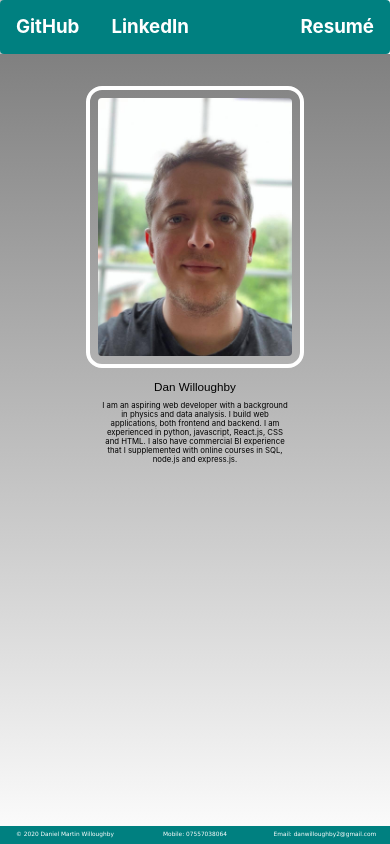
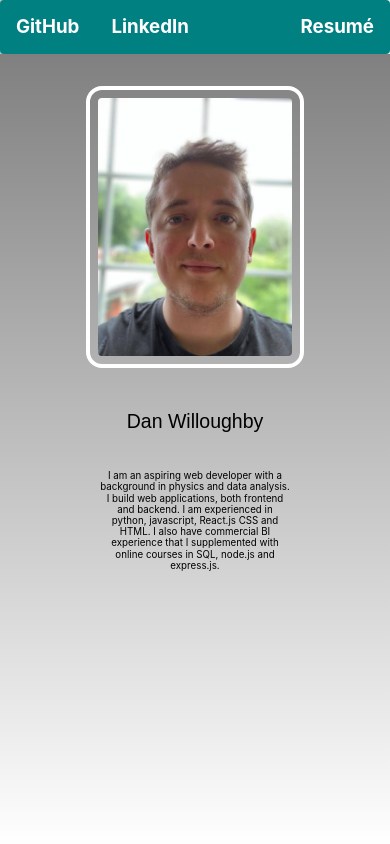
Before and after one commit to shoorano/Portfolio, a React (Create React App) app: page / in a window 390 px wide. Shown: the top 844 px of the page. Built offline with nearby package versions, Linux system fonts and the light colour scheme.

Commit message:
Fixed whitespace at bottom of page and added media queries for phone display discrepencies.

```diff
--- a/public/index.html
+++ b/public/index.html
@@ -9,7 +9,6 @@
       name="description"
       content="Web site created using create-react-app"
     />
-    <link rel="apple-touch-icon" href="%PUBLIC_URL%/logo192.png" />
     <!--
       manifest.json provides metadata used when your web app is installed on a
       user's mobile device or desktop. See https://developers.google.com/web/fundamentals/web-app-manifest/
--- a/src/App.js
+++ b/src/App.js
@@ -1,4 +1,4 @@
-import React, { Component } from 'react';
+import React from 'react';
 import Header from "./Components/Header/Header.js"
 import Introduction from "./Components/Introduction/Introduction.js"
 import ProjectList from "./Components/ProjectList/ProjectList.js"
@@ -6,23 +6,16 @@ import Skills from "./Components/Skills/Skills.js"
 import Footer from "./Components/Footer/Footer.js"
 import './App.css';
 
-class App extends Component {
-  constructor() {
-    super();
-    this.state = {
-
-    }
-  }
-  render() {
-    return(
-      <div className="App">
-          <Header className="" />
-          <Introduction className="" />
-          <ProjectList className="" />
-          <Skills className="" />
-          <Footer className="" />
-      </div>
-    )}
+const App = () => {
+  return(
+    <div className="App">
+        <Header />
+        <Introduction />
+        <ProjectList />
+        <Skills />
+        <Footer />
+    </div>
+  )
 }
 
 export default App;
--- /dev/null
+++ b/src/Components/Footer/Footer.css
@@ -0,0 +1,16 @@
+.footer-p {
+    color: white;
+    font-family: sans-serif;
+    font-size: 2.3vw;
+    margin-top: 3px;
+    margin-bottom: 3px;
+    font-weight: normal;
+
+}
+
+@media screen and (max-width: 600px) {
+    .footer-p {
+        font-size: 2.4vw;
+        font-weight: bold;
+    }
+}
--- a/src/Components/Footer/Footer.js
+++ b/src/Components/Footer/Footer.js
@@ -1,23 +1,16 @@
 import React from 'react';
-
-const h = {
-   color: "white",
-   fontFamily: "Comic Sans MS, cursive, sans-serif",
-   fontSize: "1.5vw"
-}
+import './Footer.css';
 
 const footer = {
-  background: "#008080",
-  position: "sticky",
-  bottom: "0"
+  background: "#008080"
 }
 
 const Footer = () => {
   return (
-    <div className="Footer dib pa0 w-100" style={footer}>
-      <p className="fl w-third" style={h}>&#169; 2020 Daniel Martin Willoughby </p>
-      <p className="fl w-third" style={h}>Mobile: 07557038064</p>
-      <p className="fl w-third" style={h}>Email: danwilloughby2@gmail.com</p>
+    <div className="Footer w-100 dib ma0 pa1 flex" style={footer}>
+      <p className="footer-p fl w-third">&#169;2020 Dan Willoughby</p>
+      <p className="footer-p fl w-third">+44 (0) 7557038064</p>
+      <p className="footer-p fl w-third">danwilloughby2@gmail.com</p>
     </div>
   );
 }
--- a/src/Components/Header/Header.js
+++ b/src/Components/Header/Header.js
@@ -23,8 +23,8 @@ const Header = () => {
       <h3 className="tc fl w-15 pa3 br3 ma0 grow">
         <a href="https://www.linkedin.com/in/dan-willoughby-092539196/" style={linkText}>LinkedIn</a>
       </h3>
-      <h3 className="tr fl br3 pa3 ma0 grow flex-auto">
-        <a href={pdf} target = "_blank" style={linkText}>Resumé</a>
+      <h3 className="tr fl br3 pa3 ma0 flex-auto">
+        <a href={pdf} target = "_blank" rel="noopener noreferrer" style={linkText}>Resumé</a>
       </h3>
     </div>
   );
--- /dev/null
+++ b/src/Components/Introduction/Introduction.css
@@ -0,0 +1,22 @@
+.intro-h {
+    color: Black;
+    font-family: sans-serif;
+    font-size: 5vw;
+    margin-bottom: 30px;
+    font-weight: normal;
+}
+
+.intro-p {
+    font-size: 1.5vw;
+}
+
+.intro-img {
+    width: 23vh;
+    margin-bottom: 30px;
+}
+
+@media screen and (max-width: 600px) {
+    .intro-p {
+        font-size: 2.5vw;
+    }
+}
--- a/src/Components/Introduction/Introduction.js
+++ b/src/Components/Introduction/Introduction.js
@@ -1,38 +1,15 @@
 import React from 'react';
 import Selfie from './selfie.jpg'
-
-const h = {
-   color: "Black",
-   fontFamily: "sans-serif",
-   fontSize: "3vw"
-}
-
-const p = {
-  fontSize: "2vw"
-}
-
-const img = {
-  width: "23vh"
-}
+import './Introduction.css'
 
 const Introduction = () => {
   return (
-    <div className="Introduction pa0 ma0 center" style={{ height: "95vh", background: "linear-gradient( gray , white)" }}>
+    <div className="Introduction pa0 ma0 center" style={{ height: "94vh", background: "linear-gradient( gray , white)" }}>
       <div className="pa0 center pa4" style={{width: "80%"}}>
-        <img className="grow pa2 ba bw2 b--white br4" style={img}  src={Selfie} alt="" />
+        <img className="intro-img grow pa2 ba bw2 b--white br4"  src={Selfie} alt="" />
         <div className="w-90 pa2 center">
-          <p className=" fl h-10 w-100 ma0 pa0 tc" style={h}>Dan Willoughby</p>
-          <p className=" fl h-90 w-100 ma0 pa2 tc" style={p}>
-              {
-                `I am an aspiring web developer with a background
-                in physics and data analysis. I build web
-                applications, both frontend and backend.
-                I am experienced in python, javascript, React.js,
-                CSS and HTML. I also have commercial BI experience
-                that I supplemented with online courses in SQL,
-                node.js and express.js.`
-              }
-          </p>
+          <h5 className="intro-h fl h-10 w-100 ma0 pa0 tc">Dan Willoughby</h5>
+          <p className="intro-p fl h-90 w-100 ma0 pa2 tc">I am an aspiring web developer with a background in physics and data analysis. I build web applications, both frontend and backend. I am experienced in python, javascript, React.js CSS and HTML. I also have commercial BI experience that I supplemented with online courses in SQL, node.js and express.js.</p>
         </div>
       </div>
     </div>
--- a/src/Components/ProjectList/ProjectList.js
+++ b/src/Components/ProjectList/ProjectList.js
@@ -6,12 +6,10 @@ import scroll from "./scroll.jpg";
 const h = {
    color: "Black",
    fontFamily: "sans-serif",
-   fontSize: "3vw"
-
+   fontSize: "6vw"
 }
 
 const div = {
-
   display: "flex",
   flexWrap: "wrap",
   width: "70%"
@@ -20,7 +18,7 @@ const div = {
 const ProjectList = () => {
   return (
     <div className="ProjectList">
-      <p className="" style={h}>Projects</p>
+      <p className="pa2" style={h}>Projects</p>
       <div className="center" style={div}>
           <Projects
             className=""
--- a/src/Components/Projects/Projects.js
+++ b/src/Components/Projects/Projects.js
@@ -2,7 +2,8 @@ import React from 'react';
 
 const h = {
    color: "Black",
-   fontFamily: "sans-serif"
+   fontFamily: "sans-serif",
+   fontSize: "4vh"
 }
 
 const p = {
@@ -18,13 +19,12 @@ const div = {
   width: "480px"
 }
 
-
 const Projects = ({name, link, image, desc}) => {
   return (
     <div className="Projects br3 pa3 ma3 shadow-5 center" style={div}>
       <a className="" href={link} style={{textDecoration: "none"}}>
         <img className="grow center" src={ image } alt="Error" style={ img } />
-        <h1 className="grow" style={h}>{ name }</h1>
+        <p className="grow" style={h}>{ name }</p>
         <p className="" style={p}>{ desc }</p>
       </a>
     </div>
--- a/src/Components/Skills/Skills.js
+++ b/src/Components/Skills/Skills.js
@@ -1,35 +1,33 @@
 import React from 'react';
 
-
-const div2 = {
-  fontSize: "8vh",
+const div = {
+  fontSize: "9vh",
   color: "#008080",
-  maxWidth: "700px"
+  maxWidth: "700px",
+  marginBottom: "40px"
 }
 
 const h = {
    color: "Black",
    fontFamily: "sans-serif",
-   fontSize: "3vw"
+   fontSize: "5vw"
 }
 
 const Skills = () => {
   return (
-    <div className="Skills w-100 pa4" style={{ background: "linear-gradient(90deg, gray , white)" }}>
-      <p className="" style={h}>Technology Stack</p>
-      <div className="center w-60 w-100" style={div2}>
-        <i class="devicon-python-plain-wordmark pa2 ma2 dib"></i>
-        <i class="devicon-css3-plain-wordmark pa2 ma2 dib"></i>
-        <i class="devicon-html5-plain-wordmark pa2 ma2 dib"></i>
-        <i class="devicon-javascript-plain pa2 ma2 dib"></i>
-        <i class="devicon-react-plain-wordmark pa2 ma2 dib"></i>
-        <i class="devicon-nodejs-plain-wordmark pa2 ma2 dib"></i>
-        <i class="devicon-express-original-wordmark pa2 ma2 dib"></i>
-        <i class="devicon-postgresql-plain-wordmark pa2 ma2 dib"></i>
-        <i class="devicon-github-plain-wordmark pa2 ma2 dib"></i>
-        <i class="devicon-heroku-plain-wordmark pa2 ma2 dib"></i>
-
-
+    <div className="Skills pa4 w-100" style={{ background: "linear-gradient(90deg, gray , white)" }}>
+      <p className="pa2" style={h}>Technology Stack</p>
+      <div className="center pa0 w-80" style={div}>
+        <i className="devicon-python-plain-wordmark pa2 ma2 dib"></i>
+        <i className="devicon-css3-plain-wordmark pa2 ma2 dib"></i>
+        <i className="devicon-html5-plain-wordmark pa2 ma2 dib"></i>
+        <i className="devicon-javascript-plain pa2 ma2 dib"></i>
+        <i className="devicon-react-plain-wordmark pa2 ma2 dib"></i>
+        <i className="devicon-nodejs-plain-wordmark pa2 ma2 dib"></i>
+        <i className="devicon-express-original-wordmark pa2 ma2 dib"></i>
+        <i className="devicon-postgresql-plain-wordmark pa2 ma2 dib"></i>
+        <i className="devicon-github-plain-wordmark pa2 ma2 dib"></i>
+        <i className="devicon-heroku-plain-wordmark pa2 ma2 dib"></i>
       </div>
     </div>
   );
```
Also changed, not shown: public/manifest.json.
